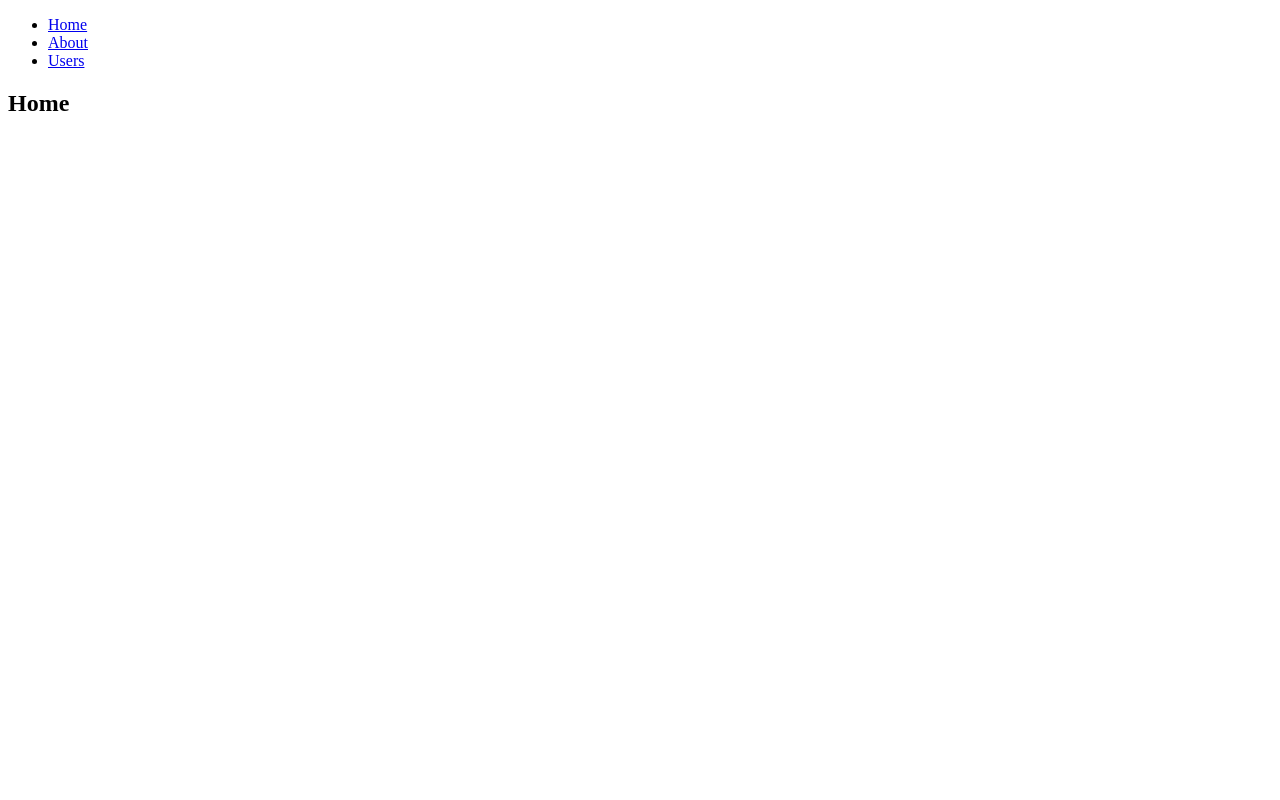
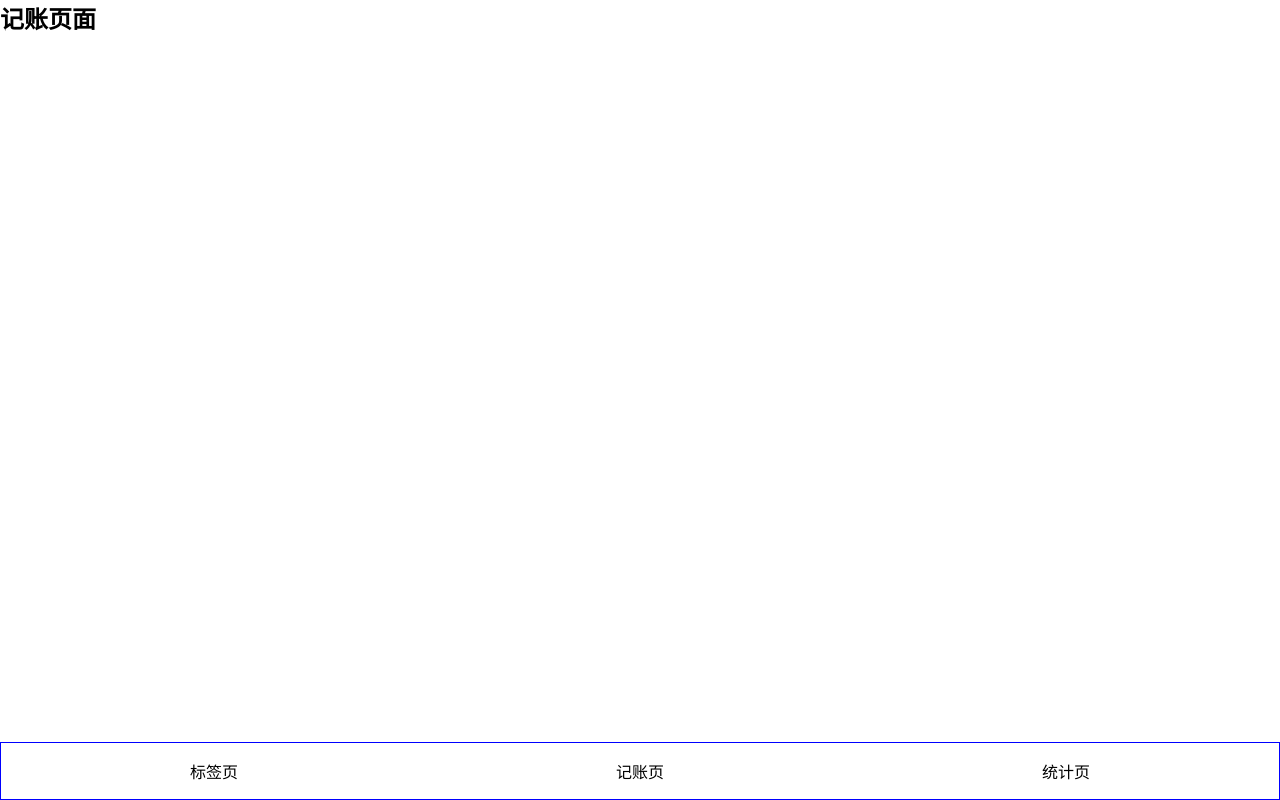
Before and after one commit to zxjdzxb/wealth-dog, a React (Create React App) app: page /#/money in a window 1280 px wide. Built offline with nearby package versions, Linux system fonts and the light colour scheme.

Commit message:
导航栏布局搞定

```diff
--- a/src/App.tsx
+++ b/src/App.tsx
@@ -1,57 +1,91 @@
 import React from 'react';
 import {
-  BrowserRouter as Router,
+  HashRouter as Router,
   Switch,
   Route,
-  Link
-} from "react-router-dom";
+  Link,
+  Redirect
+} from 'react-router-dom';
+import styled from 'styled-components';
+
+const Wrapper = styled.div`
+  height: 100vh;
+  display: flex;
+  flex-direction: column;
+`;
+const Main = styled.div`
+  flex-grow: 1;
+  overflow: auto;
+`;
+const Nav = styled.nav`
+  border: 1px solid blue;
+
+  > ul {
+    display: flex;
+
+    > li {
+      width: 33.3333%;
+      text-align: center;
+      padding: 16px;
+    }
+  }
+`;
 
 function App() {
   return (
     <Router>
-      <div>
-        <nav>
+      <Wrapper>
+        <Main>
+          <Switch>
+            <Route path="/tags">
+              <Tags/>
+            </Route>
+            <Route path="/money">
+              <Money/>
+            </Route>
+            <Route path="/statistics">
+              <Statistics/>
+            </Route>
+            <Redirect exact from="/" to="/money"/>
+            <Route path="*">
+              <NoMatch/>
+            </Route>
+          </Switch>
+        </Main>
+        <Nav>
           <ul>
             <li>
-              <Link to="/">Home</Link>
+              <Link to="/tags">标签页</Link>
             </li>
             <li>
-              <Link to="/about">About</Link>
+              <Link to="/money">记账页</Link>
             </li>
             <li>
-              <Link to="/users">Users</Link>
+              <Link to="/statistics">统计页</Link>
             </li>
           </ul>
-        </nav>
-
-        {/* A <Switch> looks through its children <Route>s and
-            renders the first one that matches the current URL. */}
-        <Switch>
-          <Route path="/about">
-            <About />
-          </Route>
-          <Route path="/users">
-            <Users />
-          </Route>
-          <Route path="/">
-            <Home />
-          </Route>
-        </Switch>
-      </div>
+        </Nav>
+      </Wrapper>
     </Router>
   );
 }
 
-function Home() {
-  return <h2>Home</h2>;
+function NoMatch() {
+  return (
+    <div>页面不存在，你丫输错地址了吧！</div>
+  );
 }
 
-function About() {
-  return <h2>About</h2>;
+function Statistics() {
+  return <h2>统计页面</h2>;
 }
 
-function Users() {
-  return <h2>Users</h2>;
+function Tags() {
+  return <h2>标签页面</h2>;
+}
+
+function Money() {
+  return <h2>记账页面</h2>;
 }
 
 export default App;
--- /dev/null
+++ b/src/index.scss
@@ -0,0 +1,10 @@
+@import-normalize ;
+
+* {margin: 0;padding: 0;}
+* {box-sizing: border-box;}
+*::before {box-sizing: border-box;}
+*::after {box-sizing: border-box;}
+ul, ol {
+  list-style: none;
+}
+a {text-decoration: none; color: inherit;}
--- a/src/index.tsx
+++ b/src/index.tsx
@@ -1,6 +1,7 @@
 import React from 'react';
 import ReactDOM from 'react-dom/client';
 import App from './App';
+import './index.scss';
 
 const root = ReactDOM.createRoot(
   document.getElementById('root') as HTMLElement
```
